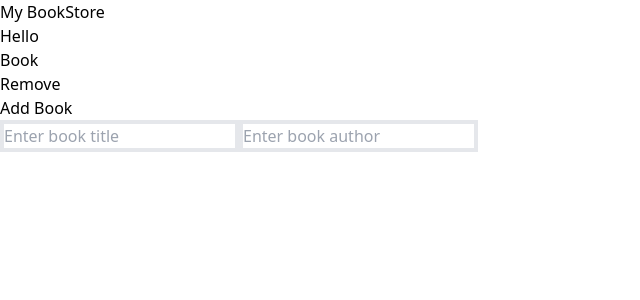
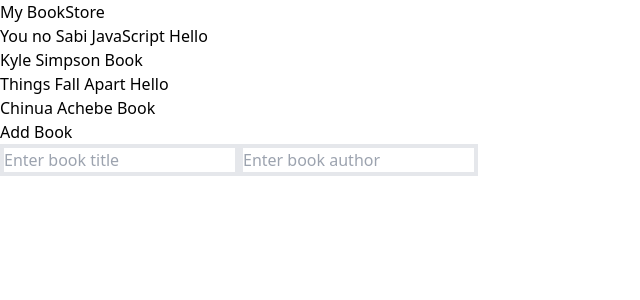
Before and after one commit to Lanr3waju/my-bookstore, a React (Vite) app: page / in a window 1280 px wide. Shown: the top 300 px of the page, without its empty margins (0-640 px from the left). Built offline with nearby package versions, Linux system fonts and the light colour scheme.

Commit message:
Refactor Books component

```diff
--- a/src/components/Books.jsx
+++ b/src/components/Books.jsx
@@ -1,14 +1,32 @@
+import { useState, useEffect } from "react";
+import { Link } from "react-router-dom";
 import AddBook from "./AddBook";
 import Book from "./Book";
 
 function Books() {
+  const [books, setBooks] = useState([])
+
+  const myBook = [
+    { author: "Kyle Simpson", title: "You no Sabi JavaScript" },
+    { author: "Chinua Achebe", title: "Things Fall Apart" }
+  ]
+
+  useEffect(() => {
+    setBooks(myBook)
+  }, [1]);
+
+  const bookEl = books.map((book) => (
+    <li key={book.title}>
+      <Link to={`/book/${book.title}`}>
+        <Book author={book.author} title={book.title} />
+      </Link>
+    </li>
+  )) || ""
+
   return (
     <>
       <ul>
-        <li>
-          <Book />
-          <button type="button">Remove</button>
-        </li>
+        {bookEl}
       </ul>
       <AddBook />
     </>
```
